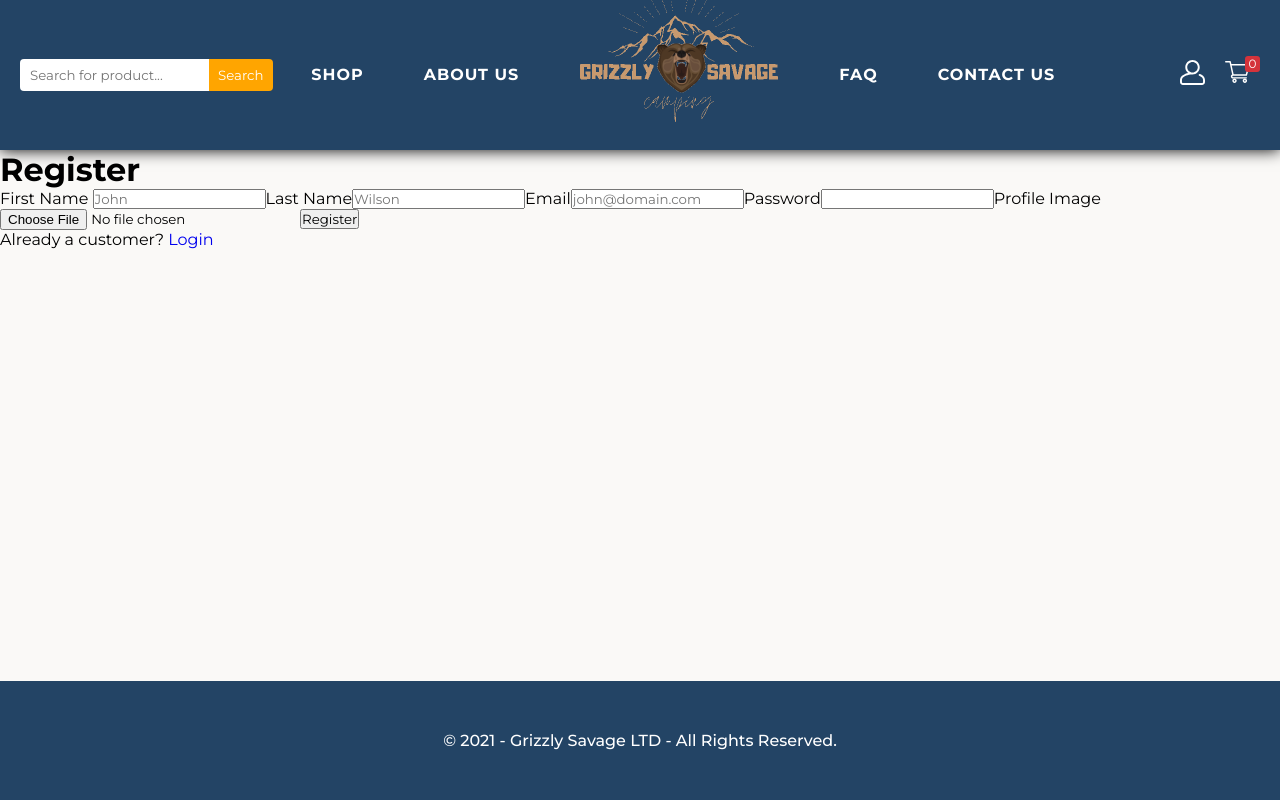
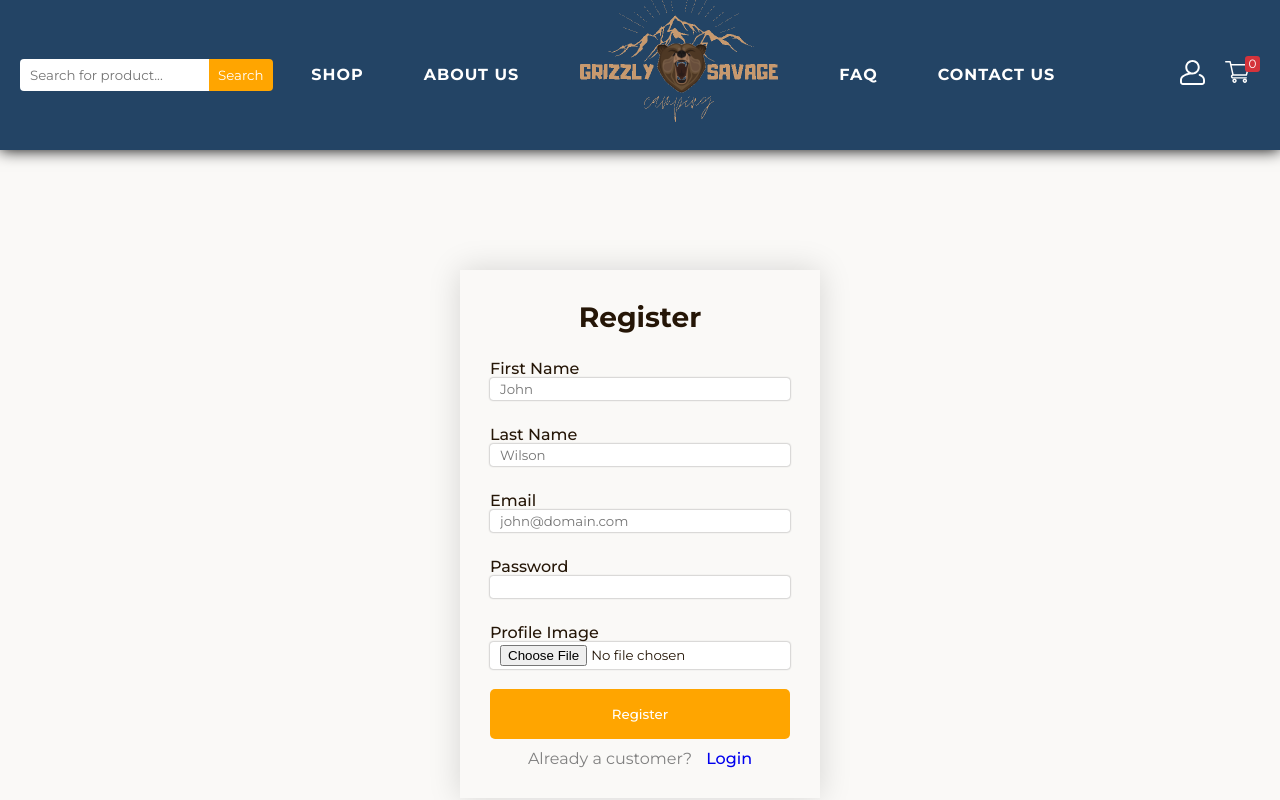
Before and after one commit to manovDev/grizzly-savage-angular, an Angular app in the folder client/: page /sign-up in a window 1280 px wide. Shown: the top 800 px of the page. Built offline with nearby package versions, Linux system fonts and the light colour scheme.

Commit message:
Style signup page
#15

```diff
--- a/client/src/app/components/signup/signup.component.scss
+++ b/client/src/app/components/signup/signup.component.scss
@@ -0,0 +1,94 @@
+.sign-up {
+    width: 100%;
+    max-width: 1440px;
+    margin-top: 70px;
+    display: flex;
+    justify-content: center;
+    flex-flow: wrap column;
+    align-items: center;
+
+    .sign-up-content {
+        color: #251607;
+        display: flex;
+        flex-flow: wrap column;
+        padding: 30px;
+        margin-top: 50px;
+        box-shadow: 0px 0px 30px 0 rgba(0, 0, 0, 0.15);
+
+
+
+        h1 {
+            font-size: 28px;
+            text-align: center;
+        }
+
+        form {
+            width: 300px;
+            display: flex;
+            flex-flow: wrap column;
+            position: relative;
+
+            label {
+                font-weight: 500;
+                margin-top: 20px;
+
+                &::after {
+                    content: attr(data-err);
+                    height: 20px;
+                    display: inline-block;
+                    color: #D4333B;
+                    position: relative;
+                    z-index: 2;
+                    font-size: 10px;
+                    top: 0px;
+                    left: 80px;
+                }
+            }
+
+            input {
+                border: none;
+                outline: none;
+                border-radius: 3px;
+                box-shadow: 0px 0px 2px 0px grey;
+                background-color: #ffffff;
+                padding: 3px 10px 3px 10px;
+                width: 100%;
+            }
+
+            .dis-btn {
+                background-color: #E8E8E8;
+                color: #a0a4a8;
+            }
+
+            button {
+                border: none;
+                outline: none;
+                background-color: orange;
+                width: 100%;
+                height: 50px;
+                color: white;
+                font-weight: 500;
+                border-radius: 5px;
+                transition: all 0.2s ease-in-out;
+                opacity: 1;
+                margin-top: 20px;
+
+                &:hover {
+                    opacity: 0.5;
+                }
+            }
+        }
+
+        .new-customer {
+            text-align: center;
+            margin-top: 10px;
+            font-size: 16px;
+            color: gray;
+
+            a {
+                margin-left: 10px;
+                font-weight: 500;
+            }
+        }
+    }
+}
```
